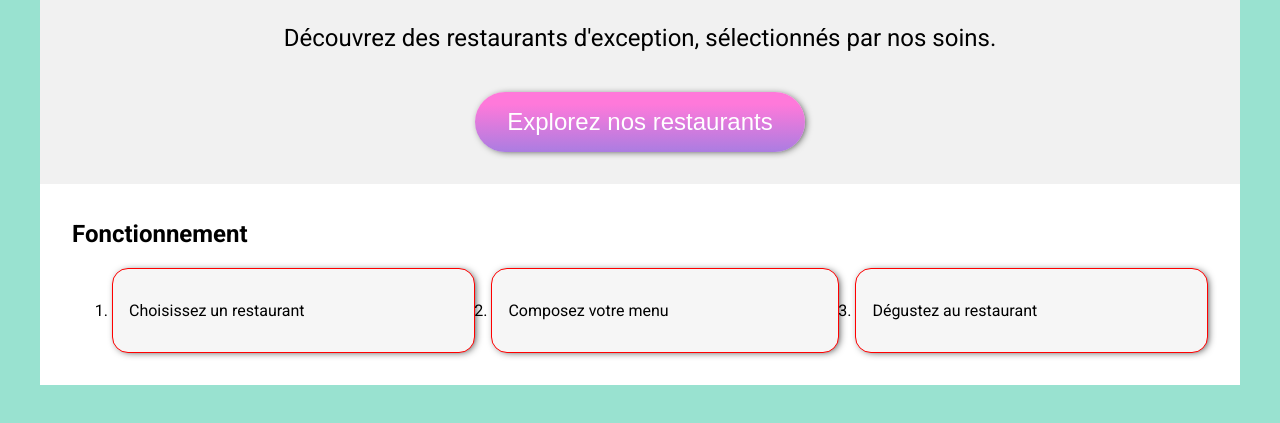
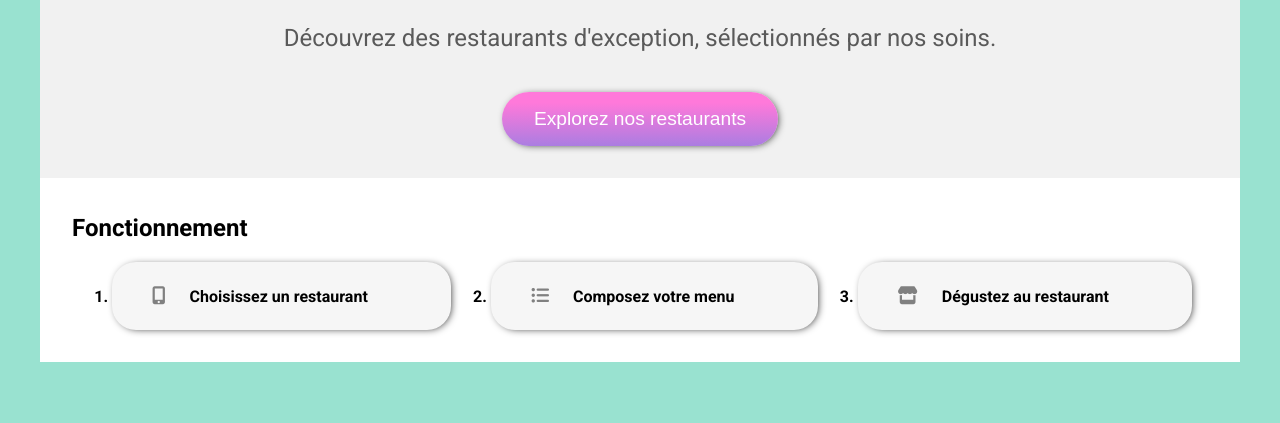
Before and after one commit to Hipoyume/VincentRodier_3_29112021, a website: page index.html in a window 1280 px wide. Shown: the part 297-720 px from the top of the page. Drawn offline with Linux system fonts and the light colour scheme; a web font is replaced by a local one.

Commit message:
modification des mixins avec @use as *

```diff
--- a/index.html
+++ b/index.html
@@ -29,9 +29,9 @@
     <section class="fonctionnement">
       <h2>Fonctionnement</h2>
       <ol>
-        <li>Choisissez un restaurant</li>
-        <li>Composez votre menu</li>
-        <li>Dégustez au restaurant</li>
+        <li><i class="fas fa-mobile-alt"></i>Choisissez un restaurant</li>
+        <li><i class="fas fa-list-ul"></i>Composez votre menu</li>
+        <li><i class="fas fa-store"></i>Dégustez au restaurant</li>
       </ol>
     </section>
   </main>
--- /dev/null
+++ b/sass/base/body.scss
@@ -0,0 +1,5 @@
+body {
+  max-width: 1200px;
+  margin: auto;
+  background: #99E2D0;
+}
--- a/sass/layouts/fonctionnement.scss
+++ b/sass/layouts/fonctionnement.scss
@@ -1,3 +1,6 @@
+@use "../utils/box-shadow.scss";
+@use "../utils/transform-scale";
+
 .fonctionnement {
   padding: 1rem 2rem;
   background: white;
@@ -6,21 +9,37 @@
   }
   & ol {
     display: flex;
-    flex-wrap: wrap;
-    gap: 1rem;
+    gap: 1.5rem;
     @media (max-width: 991px){
       flex-direction: column;
     }
   }
   & li {
+    &::before {
+      content: "counter"(steps);
+      counter-increment: steps;
+    }
+    margin-right: 1rem;
     background-color: #f6f6f6;
-    @include b-shadow;
-    padding: 2rem 1rem;
-    border: 1px solid red;
-    border-radius: 1rem;
+    @include box-shadow.b-shadow;
+    padding-top: 1.5rem;
+    padding-bottom: 1.5rem;
+    border-radius: 1.5rem;
     flex-grow: 1;
+    font-weight: bold;
+
     &:hover {
-      @include t-scale;
+      @include transform-scale.t-scale;
+      background-color: #f2e8fd;
+      i{
+        color: #9356DC;
+      }
+    }
+    & i {
+      font-size: large;
+      color: gray;
+      margin-right: 1.5rem;
+      margin-left: 2.5rem;
     }
   }
 }
--- a/sass/layouts/reservation.scss
+++ b/sass/layouts/reservation.scss
@@ -1,5 +1,5 @@
-@import "../utils/box-shadow.scss";
-@import "../utils/transform-scale";
+@use "../utils/box-shadow.scss";
+@use "../utils/transform-scale";
 
 .reservation {
   background: rgb(241, 241, 241);
@@ -10,13 +10,14 @@
     font-size: 2rem;
   }
   & p {
+    color: rgb(90, 90, 90);
     font-size: 1.5rem;
   }
   & button {
     margin-top: 1rem;
     background: linear-gradient(0deg, rgba(147,86,220,0.7483368347338936) 0%, rgba(255,121,218,1) 80%);  color: white;
-    @include b-shadow;
-    font-size: 1.5rem;
+    @include box-shadow.b-shadow;
+    font-size: 1.2rem;
     padding: 1rem 2rem;
     border-radius: 2rem;
     border: none;
@@ -24,6 +25,6 @@
     cursor: pointer;
   }
   & button:hover {
-    @include t-scale;
+    @include transform-scale.t-scale;
   }
 }
--- a/style.scss
+++ b/style.scss
@@ -1,15 +1,8 @@
-@import "./sass/base/typography.scss";
-@import "./sass/base/box-sizing.scss";
-@import "./sass/layouts/header";
-@import "./sass/layouts/presentation";
-@import "./sass/layouts/reservation";
-@import "./sass/utils/variables";
-@import "./sass/layouts/fonctionnement";
-
-
-
-body {
-  max-width: 1200px;
-  margin: auto;
-  background: #99E2D0;
-}
+@use "./sass/base/typography.scss";
+@use "./sass/base/box-sizing.scss";
+@use "./sass/layouts/header";
+@use "./sass/layouts/presentation";
+@use "./sass/layouts/reservation";
+@use "./sass/utils/variables";
+@use "./sass/layouts/fonctionnement";
+@use "./sass/base/body.scss";
```
Also changed, not shown: style.css, 1 other file.
